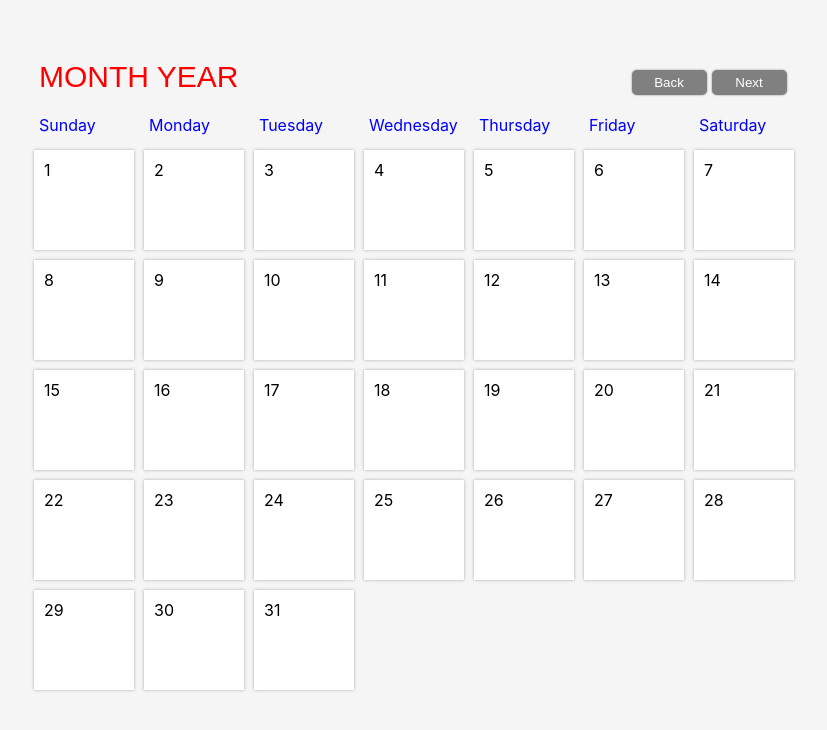
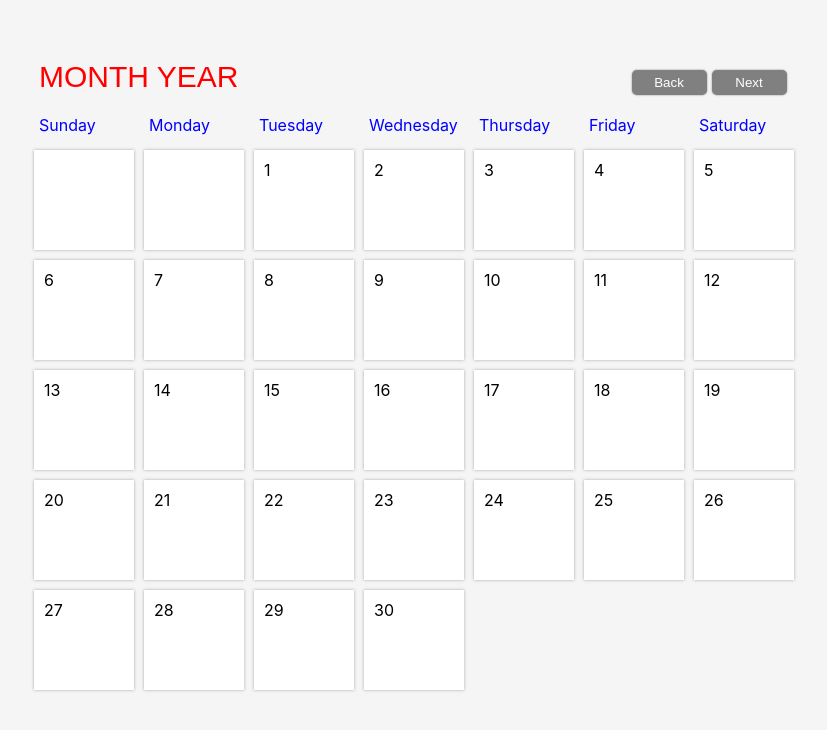
Before and after one commit to iamtreetop/prompt-react-calendar, a React (Create React App) app: page / in a window 1280 px wide. Shown: the top 730 px of the page, without its empty margins (226-1053 px from the left). Built offline with nearby package versions, Linux system fonts and the light colour scheme.

Commit message:
Add css and day objects to App

```diff
--- a/src/App.css
+++ b/src/App.css
@@ -1,7 +1,7 @@
 body {
   display: flex;
+  justify-content: center;
   margin-top: 50px;
-  justify-content: center;
   background-color: whitesmoke;
 }
 
@@ -10,8 +10,8 @@ body {
 }
 
 #weekdays {
+  display: flex;
   width: 100%;
-  display: flex;
   color: blue;
 }
 
@@ -21,7 +21,8 @@ body {
 }
 
 #calendar {
+  display: flex;
+  flex-wrap: wrap;
   width: 100%;
   margin: auto;
-  display: flex;
 }
--- a/src/App.js
+++ b/src/App.js
@@ -66,7 +66,6 @@ function App() {
       } else {
         daysArray.push({
           value: "filler",
-          event: null,
           isCurrentDay: false,
           date: "",
         });
@@ -91,7 +90,20 @@ function App() {
       </div>
 
       <div id="calendar">
-        <Day />
+        {days.map((day, idx) => {
+          return (
+            <Day
+              key={idx}
+              day={day}
+              handleClick={() => {
+                console.log("clicked!");
+                if (day.value === "filler") {
+                  setClicked(day.date);
+                }
+              }}
+            />
+          );
+        })}
       </div>
     </div>
   );
--- a/src/components/day/Day.jsx
+++ b/src/components/day/Day.jsx
@@ -2,40 +2,13 @@ import React from 'react'
 
 import "./day.style.css"
 
-const Day = () => {
+const Day = ({ day, handleClick }) => {
   return (
-    <div className="day">
-      <div>1</div>
-      <div>2</div>
-      <div>3</div>
-      <div>4</div>
-      <div>5</div>
-      <div>6</div>
-      <div>7</div>
-      <div>8</div>
-      <div>9</div>
-      <div>10</div>
-      <div>11</div>
-      <div>12</div>
-      <div>13</div>
-      <div>14</div>
-      <div>15</div>
-      <div>16</div>
-      <div>17</div>
-      <div>18</div>
-      <div>19</div>
-      <div>20</div>
-      <div>21</div>
-      <div>22</div>
-      <div>23</div>
-      <div>24</div>
-      <div>25</div>
-      <div>26</div>
-      <div>27</div>
-      <div>28</div>
-      <div>29</div>
-      <div>30</div>
-      <div>31</div>
+    <div className="day" onClick={handleClick}>
+      {/* don't need filler days */}
+      {day.value !== 'filler' ? day.value : ''}
+
+      {/* render event here */}
     </div>
   )
 }
--- a/src/components/day/day.style.css
+++ b/src/components/day/day.style.css
@@ -1,9 +1,7 @@
 .day {
   display: flex;
-  flex-wrap: wrap;
-}
-
-.day div {
+  flex-direction: column;
+  justify-content: space-between;
   width: 100px;
   padding: 10px;
   height: 100px;
@@ -11,4 +9,5 @@
   background-color: white;
   margin: 5px;
   box-shadow: 0px 0px 3px darkgray;
+  cursor: pointer;
 }
```
